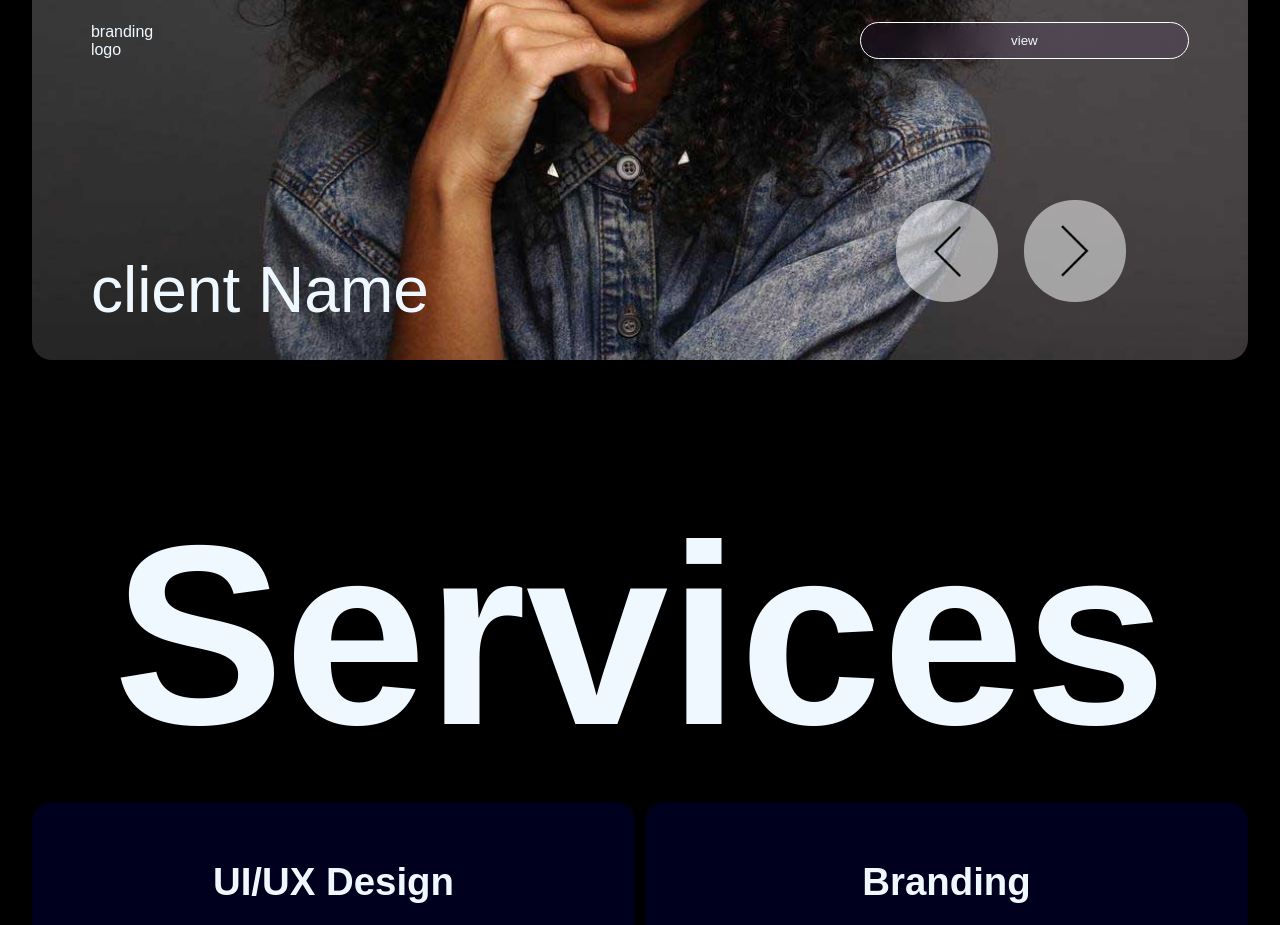
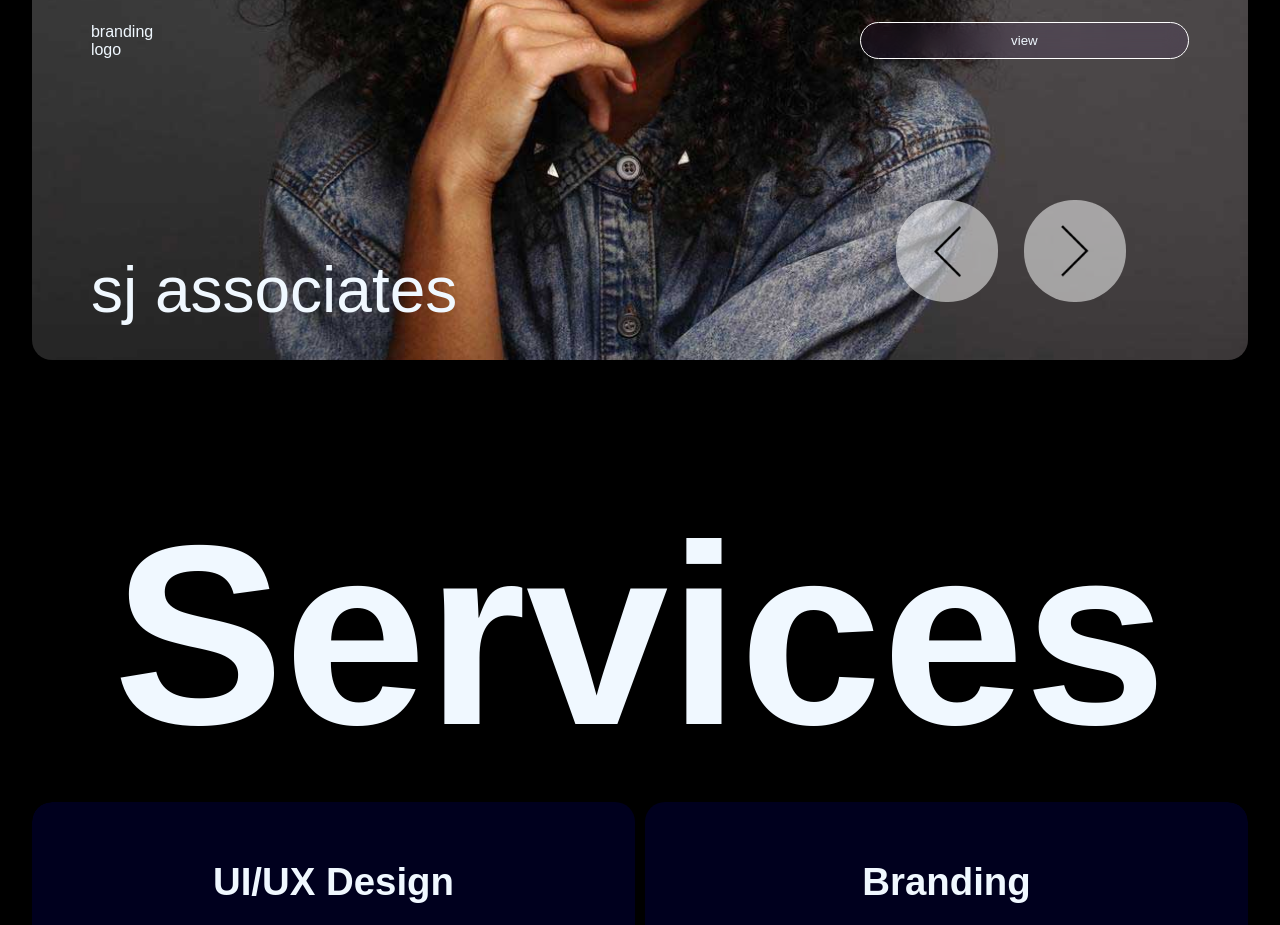
Before and after one commit to Annafawkes/github, a website: page index.html in a window 1280 px wide. Shown: the part 1280-2205 px from the top of the page. Drawn offline with Linux system fonts and the light colour scheme.

Commit message:
add sj associates name

```diff
--- a/index.html
+++ b/index.html
@@ -145,7 +145,7 @@
 
                 </div>
                 <div class="projectsec2 pro3">
-                    <h1>client Name</h1>
+                    <h1>sj associates</h1>
 
                 </div>
 
```
